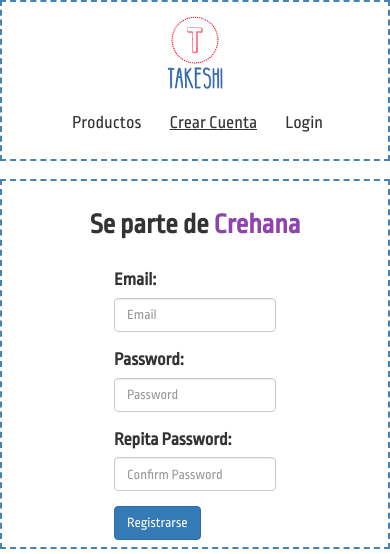
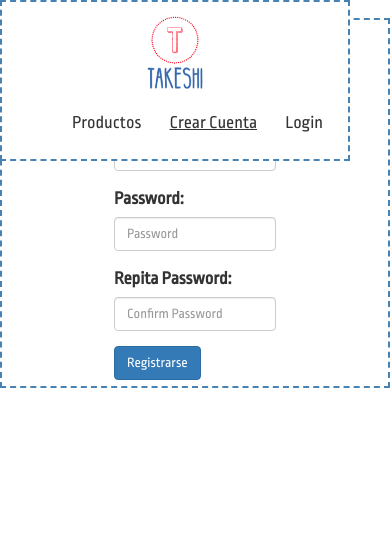
Before and after one commit to AlwaysYou/crehana-project, a Django app: a page that uses src/templates/common/_base.html in a window 390 px wide. Shown: the top 554 px of the page. Run offline with Django 3.2, Linux system fonts and the light colour scheme; parts of the project's set-up code (start-up, migrations or seed data) failed here and were passed over; some libraries are stand-ins or nearby versions.

Commit message:
correcion en mobile

```diff
--- a/src/static/css/s1.css
+++ b/src/static/css/s1.css
@@ -11,7 +11,10 @@
 header {
   border: 2px dashed #4682b4;
   padding: 13px 0;
-  position: relative;
+  position: fixed;
+  top: 0px;
+  background: white;
+  z-index: 40;
 }
 .header_contenedor {
   width: 100%;
@@ -76,10 +79,16 @@
 .mas_buscados {
   padding: 1em 0;
 }
+
 .mas_buscados__bloque {
   display: flex;
   flex-direction: column;
   align-items: center;
+}
+@media screen and (max-width: 480px) {
+  .mas_buscados__bloque {
+    padding-top: 80px;
+  }
 }
 .container {
   max-width: 1000px;
@@ -214,6 +223,12 @@
   flex-wrap: wrap;
   justify-content: space-between;
 }
+@media screen and (max-width: 480px){
+  .productos{
+    padding-top: 170px;
+
+  }
+}
 .container-carrito {
   width: 800px;
   margin: 0 auto;
```
